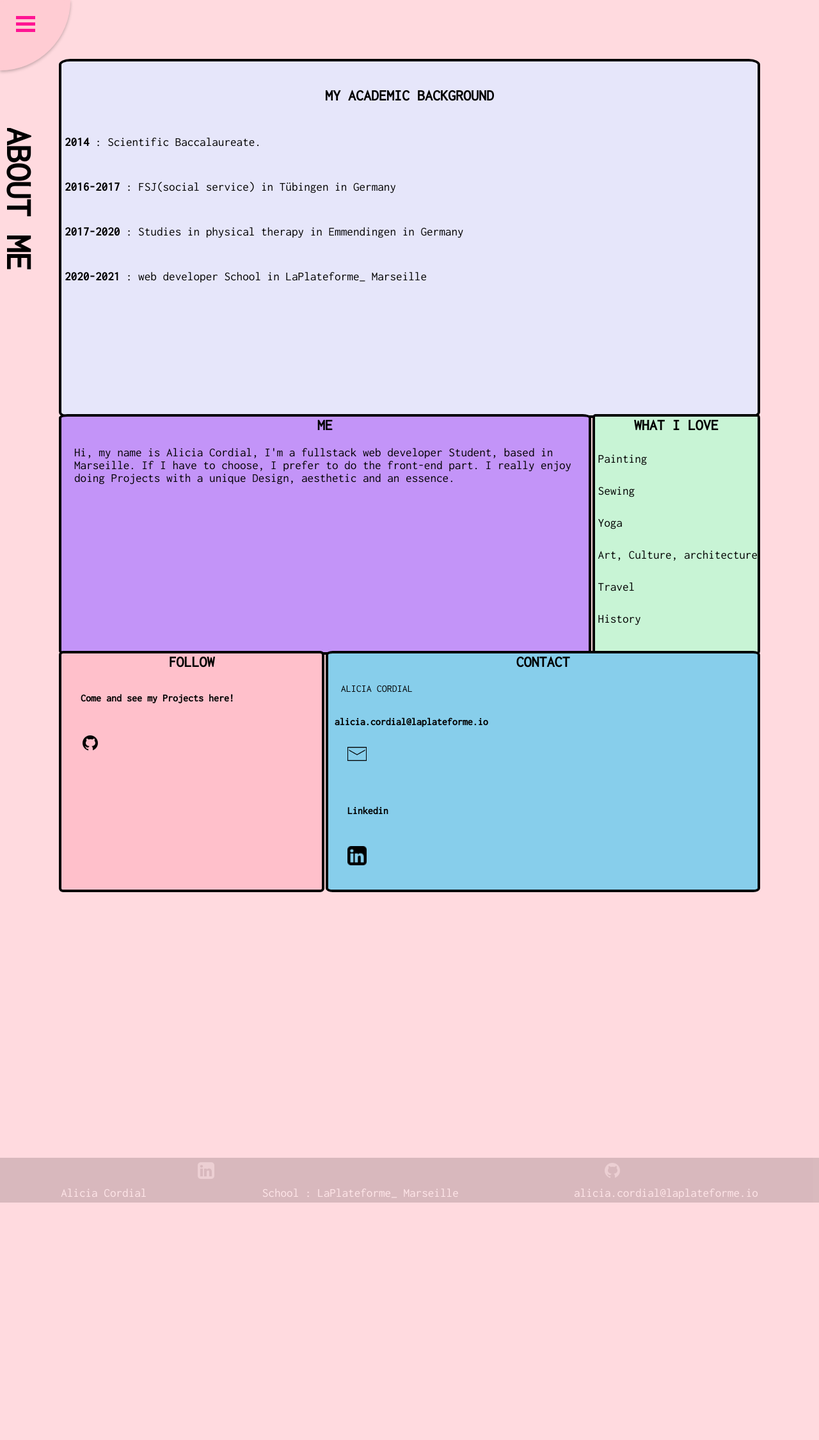
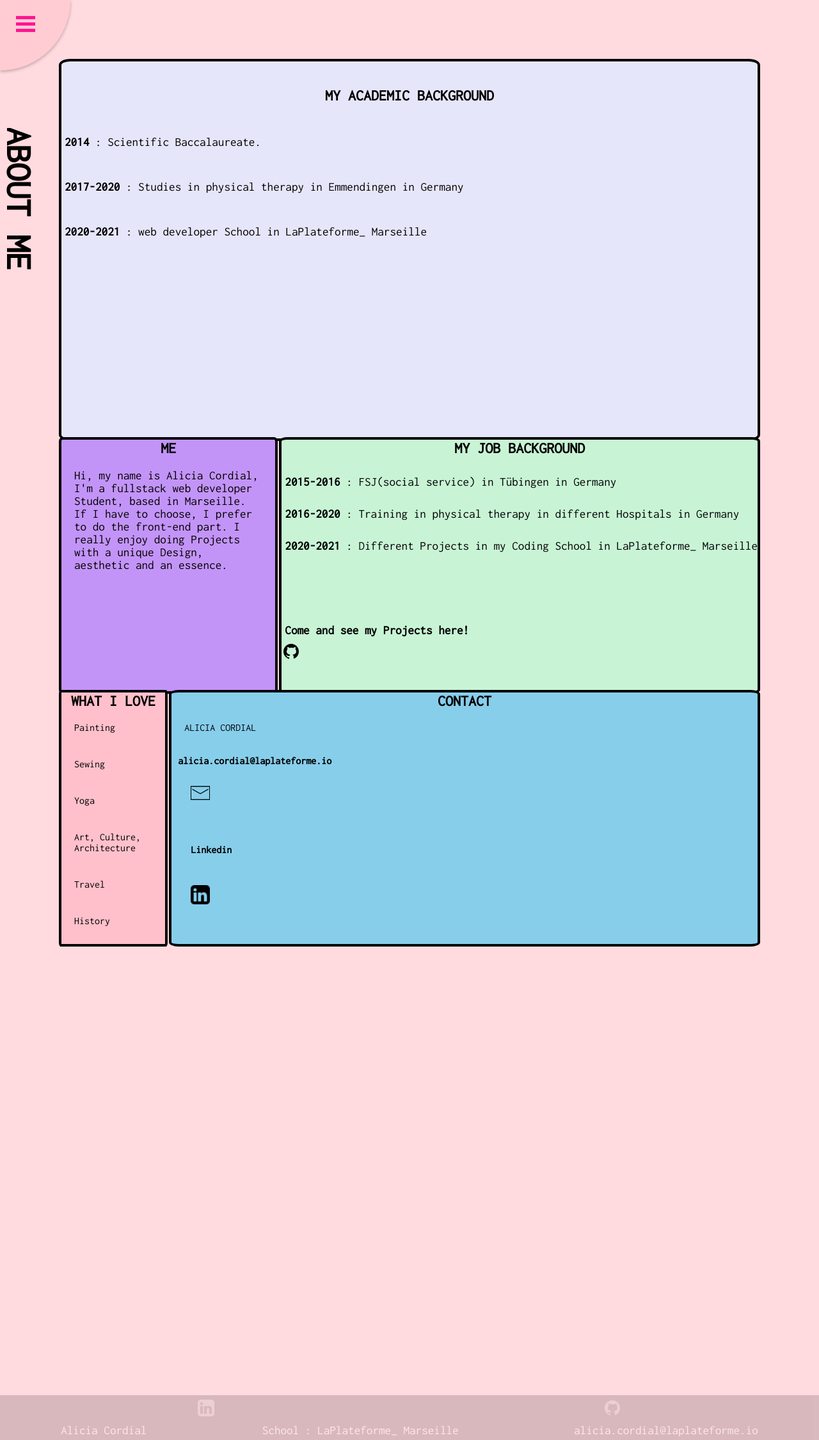
Before and after one commit to alicia-cordial/site-perso, a PHP site: page /pages/about.php in a window 1280 px wide. Shown: the whole page at 64% size. Before the commit the page ends 1879 px from the top, so only its background shows below. Run offline with PHP 8.4, Linux system fonts and the light colour scheme.

Commit message:
meta ajout + chgts about

```diff
--- a/includes/header.php
+++ b/includes/header.php
@@ -6,7 +6,7 @@
     <meta charset="UTF-8">
     <meta name="viewport" content="width=device-width, user-scalable=no, initial-scale=1.0, maximum-scale=1.0, minimum-scale=1.0">
     <meta http-equiv="X-UA-Compatible" content="ie=edge">
-
+    <meta name="author" content="Alicia Cordial">
     <link rel="preconnect" href="https://fonts.gstatic.com">
     <link href="https://fonts.googleapis.com/css2?family=Anton&family=Inconsolata&display=swap" rel="stylesheet">
     <link rel= "stylesheet" type="text/css" href= "../style/header.css">
--- a/index.php
+++ b/index.php
@@ -18,7 +18,7 @@ session_start();
     <meta charset="UTF-8">
     <meta name="viewport" content="width=device-width, user-scalable=no, initial-scale=1.0, maximum-scale=1.0, minimum-scale=1.0">
     <meta http-equiv="X-UA-Compatible" content="ie=edge">
-
+    <meta name="author" content="Alicia Cordial">
     <link rel="preconnect" href="https://fonts.gstatic.com">
     <link href="https://fonts.googleapis.com/css2?family=Anton&family=Inconsolata&display=swap" rel="stylesheet">
     <link rel= "stylesheet" type="text/css" href= "style/header.css">
--- a/pages/about.php
+++ b/pages/about.php
@@ -18,7 +18,7 @@ session_start();
     <meta charset="UTF-8">
     <meta name="viewport" content="width=device-width, user-scalable=no, initial-scale=1.0, maximum-scale=1.0, minimum-scale=1.0">
     <meta http-equiv="X-UA-Compatible" content="ie=edge">
-
+    <meta name="author" content="Alicia Cordial">
     <link rel="preconnect" href="https://fonts.gstatic.com">
     <link href="https://fonts.googleapis.com/css2?family=Anton&family=Inconsolata&display=swap" rel="stylesheet">
     <link rel= "stylesheet" type="text/css" href= "../style/header.css">
@@ -66,29 +66,32 @@ session_start();
                     <div class="card lrg subhead-1 col-num">
                         <h2>MY ACADEMIC BACKGROUND</h2>
                         <p><strong>2014</strong> : Scientific Baccalaureate.</p>
-                        <p><strong>2016-2017</strong> : FSJ(social service) in Tübingen in Germany</p>
                         <p><strong>2017-2020</strong> : Studies in physical therapy in Emmendingen in Germany</p>
                         <p><strong>2020-2021</strong> : web developer School in LaPlateforme_ Marseille</p>
                     </div>
 
                     <div class="card item-1 med">
+
                         <h2>ME</h2>
                         <p>Hi, my name is Alicia Cordial, I'm a fullstack web developer Student, based in Marseille. If I have to choose, I prefer to do the front-end part. I really enjoy doing Projects with a unique Design, aesthetic and an essence.</p>
                     </div>
 
                     <div class="card item-2 sm">
+                        <h2>MY JOB BACKGROUND</h2>
+                        <p><strong>2015-2016</strong> : FSJ(social service) in Tübingen in Germany</p>
+                        <p><strong>2016-2020</strong> : Training in physical therapy in different Hospitals in Germany</p>
+                        <p><strong>2020-2021</strong> : Different Projects in my Coding School in LaPlateforme_ Marseille</p>
+                        <a href="https://github.com/alicia-cordial/"><p>Come and see my Projects here!</p><img src="../image/icons8-github-30.png" alt="github" width="30px"></a>
+                    </div>
+
+                    <div class="card item-3 sm">
                         <h2>WHAT I LOVE</h2>
                         <p>Painting</p>
                         <p>Sewing</p>
                         <p>Yoga</p>
-                        <p>Art, Culture, architecture</p>
+                        <p>Art, Culture, Architecture</p>
                         <p>Travel</p>
                         <p>History</p>
-                    </div>
-
-                    <div class="card item-3 sm">
-                        <h2>FOLLOW</h2>
-                        <a href="https://github.com/alicia-cordial/"><p>Come and see my Projects here!</p><img src="../image/icons8-github-30.png" alt="github" width="30px"></a>
                     </div>
 
                     <div class="card item-4 sm">
--- a/style/about.css
+++ b/style/about.css
@@ -88,7 +88,7 @@ article {
     flex-direction: column;
     max-width: 90%;
     padding: calc(6% + 1.9vmin);
-   max-height: 1600px;
+   /*max-height: 1600px;*/
 }
 
 
@@ -116,6 +116,10 @@ article {
     @media screen and (min-width: 400px) {
         /* Reset height from having an defined to percentage
         and use spans to define size */
+        .flexbox{
+            min-height: 100vh;
+        }
+
         .lrg,
         .med,
         .sm {
```
